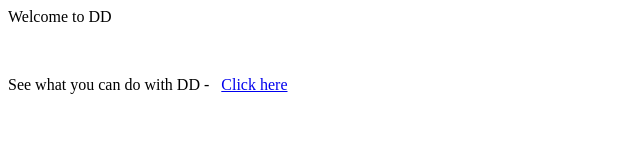
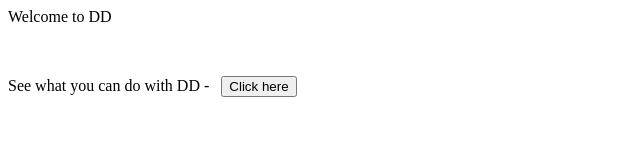
Before and after one commit to DevenPanchal/DD-poc, a website: page index.htm in a window 1280 px wide. Shown: the whole page, without its empty margins (0-640 px from the left). Drawn offline with Linux system fonts and the light colour scheme.

Commit message:
Bug fix, docker check

```diff
--- a/index.htm
+++ b/index.htm
@@ -2,8 +2,8 @@
 <body>
 
 <p>Welcome to DD</p> <br/>
-<p>See what you can do with DD - &nbsp <a href="https://dd-poc.herokuapp.com/options.htm">Click here</a></p> <br/>
-
-
+<p>See what you can do with DD - &nbsp
+<button type="button" onclick="location.href='/options.htm' ">Click here</button>
+</p> <br/>
 </body>
 </html>
```
Also changed, not shown: public/deven1.png (deleted), public/deven2.png (deleted), public/deven3.png (deleted), public/deven4.png (deleted), public/deven5.png (deleted).
